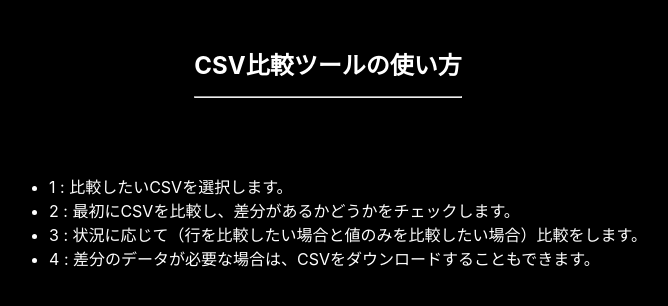
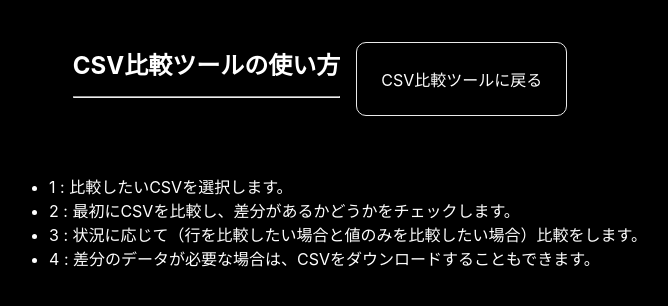
Before and after one commit to mitsu0428/csv-hikakun-prod, a Next.js app: page /Description in a window 1280 px wide. Shown: the top 306 px of the page, without its empty margins (72-740 px from the left). Built offline with nearby package versions, Linux system fonts and the light colour scheme; no server answers.

Commit message:
feat(routing)

```diff
--- a/src/pages/Description.tsx
+++ b/src/pages/Description.tsx
@@ -1,3 +1,4 @@
+import Link from 'next/link'
 import styles from '../styles/Home.module.css'
 
 function Description() {
@@ -8,6 +9,11 @@
           CSV比較ツールの使い方
           <hr />
         </h2>
+        <p className={styles.card}>
+          <Link href={"/"}>
+            <a>CSV比較ツールに戻る</a>
+          </Link>
+        </p>
       </div>
       <div className={styles.grid}>
         <ul>
```
